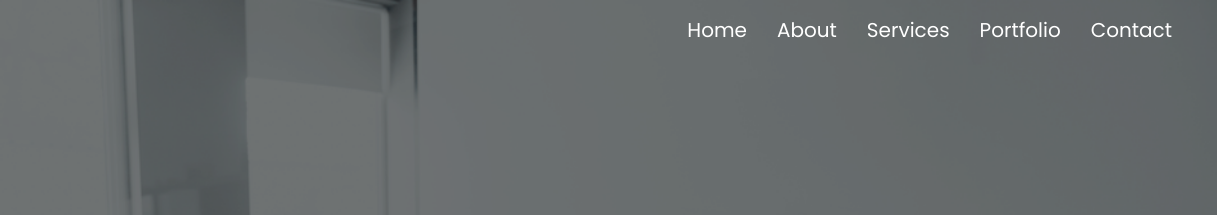
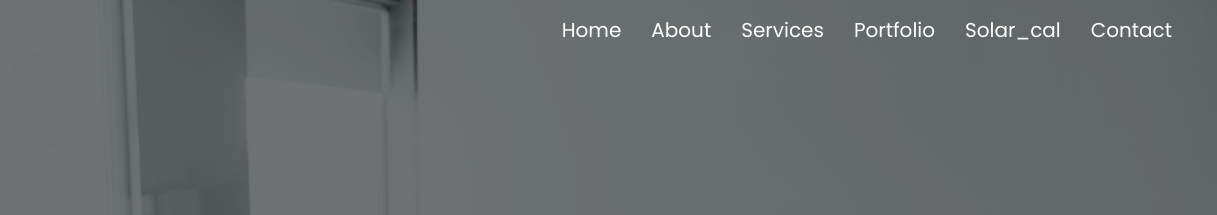
Before and after one commit to MTTechOfficial/MTTechOfficial.github.io, a plain HTML site: page index.html in a window 1280 px wide. Shown: the top 215 px of the page, 63-1280 px from the left. Drawn offline with nearby package versions, Linux system fonts and the light colour scheme.

Commit message:
Update index.html

```diff
--- a/index.html
+++ b/index.html
@@ -29,6 +29,7 @@
                 <li><a href="#about">about</a></li>
                 <li><a href="#service">services</a></li>
                 <li><a href="#portfolio">portfolio</a></li>
+                <li><a href="Pakistan Solar Planner.html">solar_cal</a></li>
                 <!-- <li><a href="#team">team</a></li> -->
                 <!-- <li><a href="careers.html">career</a></li> -->
                 <li><a href="#contact">contact</a></li>
```
